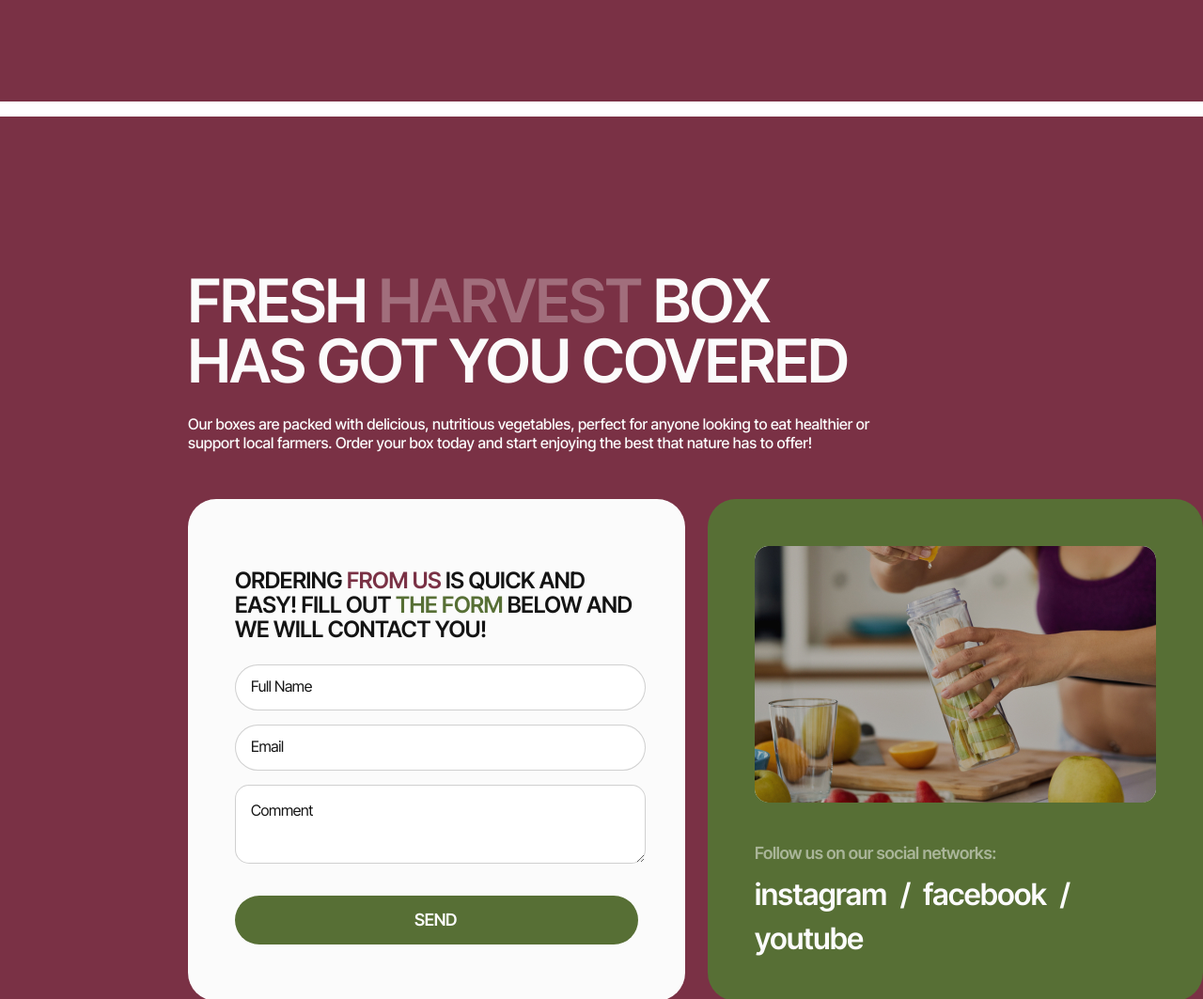
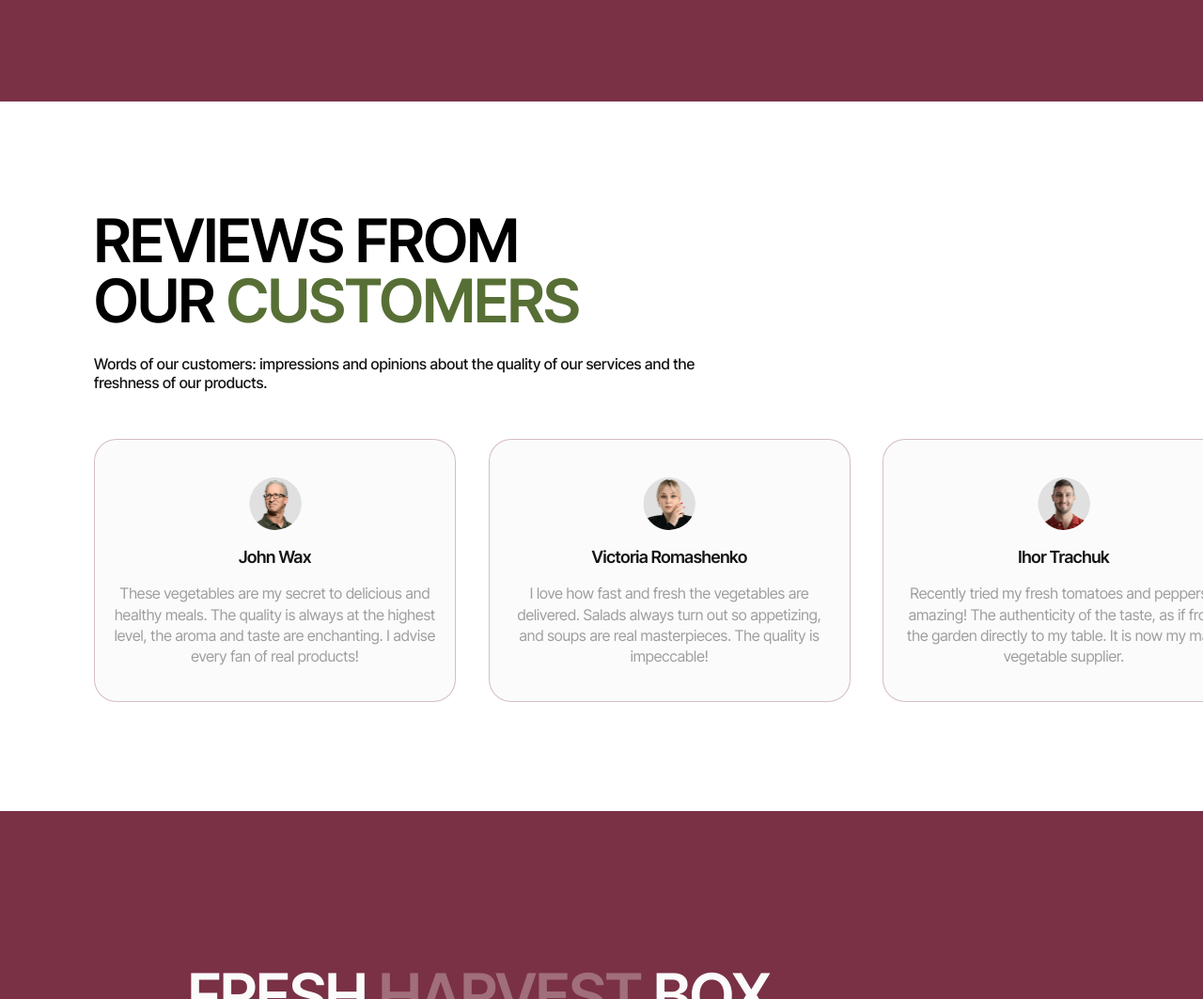
Before and after one commit to The-Comeback-Crew/green-harvest-project, a website built with Vite: page index.html in a window 1280 px wide. Shown: the part 3360-4423 px from the top of the page at 94% size. Built offline with nearby package versions, Linux system fonts and the light colour scheme; files whose address does not match are found by name.

Commit message:
review customers

```diff
--- a/css/styles.css
+++ b/css/styles.css
@@ -564,3 +564,109 @@ font-family: Inter Tight;
       background-color: #FBFBFB;
       color:#7A3145
     }
+
+  /*review */
+    .customer-container{
+      width: 1280px;
+      padding: 100px;
+      background-color: white;
+    }
+
+    .customer-title{
+      font-family: Inter Tight;
+      text-transform: uppercase;
+      font-size: 64px;
+      font-weight: 600;
+      line-height: 1em;
+      letter-spacing: -0.015em;
+      width: 45%;
+      text-align: left;
+      display: block;
+      margin:0px 0px 25px 0px;
+    }
+
+    .span-title{
+      font-family: Inter Tight;
+      color: #576F35;
+      font-size: 64px;
+      font-weight: 600;
+      line-height: 64px;
+      letter-spacing: -0.015em;
+      text-align: left;
+    }
+
+    .customer-text{
+      font-family: Inter Tight;
+      font-weight: 500;
+      font-size: 16px;
+      line-height: 20px;
+      color: rgba(20, 20, 20, 1);
+      width: 50%;
+      margin-bottom: 25px;
+    }
+
+    .customer-ul{
+      display: flex;
+      margin-left: 0px;
+      padding-left: 0px;
+    }
+
+
+    .customer-list{
+      padding-right: 17px;
+    }
+
+    .customer-list-container{
+      display: inline-block;
+      justify-content: center;
+      align-items: center;
+      border-radius: 24px;
+      background-color:#FBFBFB ;
+      border: 1px solid #7A31454D;
+      width: 343px;
+      height: 258px;
+      padding: 20px 20px 0px 20px;
+      margin-top: 25px;
+      margin-bottom: 0px;
+    }
+
+    .customer-list-container .img-list{
+      font-family: Inter Tight;
+      display: flex;
+      align-items: center;
+      width: 56px;
+      height: 56px;
+      border-radius: 72px;
+      gap: 8px;
+      margin-top: 20px;
+      padding-left: 123.5px;
+      margin: 20px;
+    }
+
+    .customer-ul>.customer-list{
+      width:calc((100% - 72px) / 3);
+    }
+
+    .customer-list-title{
+      font-family: Inter Tight;
+      display: flex;
+      justify-content: center;
+      text-align: center;
+      font-size: 18px;
+      font-weight: 600;
+      line-height: 1em;
+      letter-spacing: -0.02em;
+      text-align: center;
+      color:#141414 ;
+    }
+
+    .customer-list-description{
+      display: flex;
+      justify-content: center;
+      font-family: Inter Tight;
+      font-size: 16px;
+      line-height: 22.4px;
+      text-align: center;
+      color: rgba(20, 20, 20, 0.4);
+      margin:0px;
+    }
--- a/index.html
+++ b/index.html
@@ -281,6 +281,41 @@
       </section>
 
       <!--REVIEWS-->
+      <div class="customer-container">
+        <p class="customer-title">reviews from <br> our
+            <span class="span-title">customers</span>
+        </p>
+
+        <p class="customer-text"> Words of our customers: impressions and opinions about the quality of our services and the freshness of our products.</p>
+
+        <ul class="customer-ul">
+            <li class="customer-list">
+                <div class="customer-list-container">
+                    <img src="./src/img/johnWax.png" class="img-list" alt="">
+                    <h3 class="customer-list-title">John Wax</h3>
+                    <p class="customer-list-description">These vegetables are my secret to delicious and healthy meals. The quality is always at the highest level, the aroma and taste are enchanting. I advise every fan of real products!</p>
+                </div>
+            </li>
+
+            <li class="customer-list">
+                <div class="customer-list-container">
+                    <img src="./src/img/victoriaRomashenko.png" class="img-list" alt="">
+                    <h3 class="customer-list-title">Victoria Romashenko</h3>
+                    <p class="customer-list-description">I love how fast and fresh the vegetables are delivered. Salads always turn out so appetizing, and soups are real masterpieces. The quality is impeccable!</p>
+                </div>
+            </li>
+
+            <li class="customer-list">
+                <div class="customer-list-container">
+                    <img src="./src/img/IhorTrachuk.png" class="img-list" alt="">
+                    <h3 class="customer-list-title">Ihor Trachuk</h3>
+                    <p class="customer-list-description">Recently tried my fresh tomatoes and peppers - amazing! The authenticity of the taste, as if from the garden directly to my table. It is now my main vegetable supplier.</p>
+                </div>
+            </li>
+        </ul>
+    </div>
+
+
       <!--YOUR ORDER-->
       <div class="your-order-container">
         <div id="layout-container">
```
Also changed, not shown: src/img/IhorTrachuk.png (added), src/img/johnWax.png (added), src/img/victoriaRomashenko.png (added).
